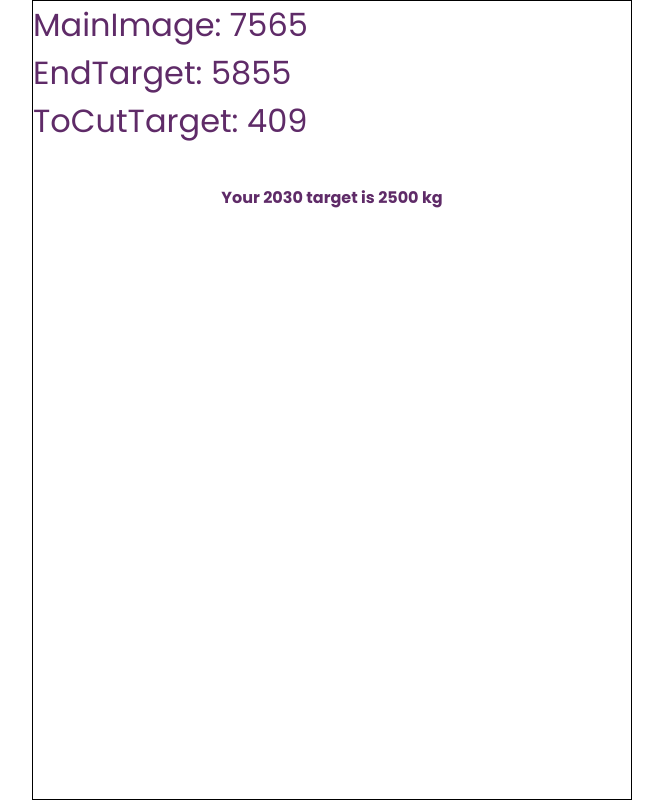
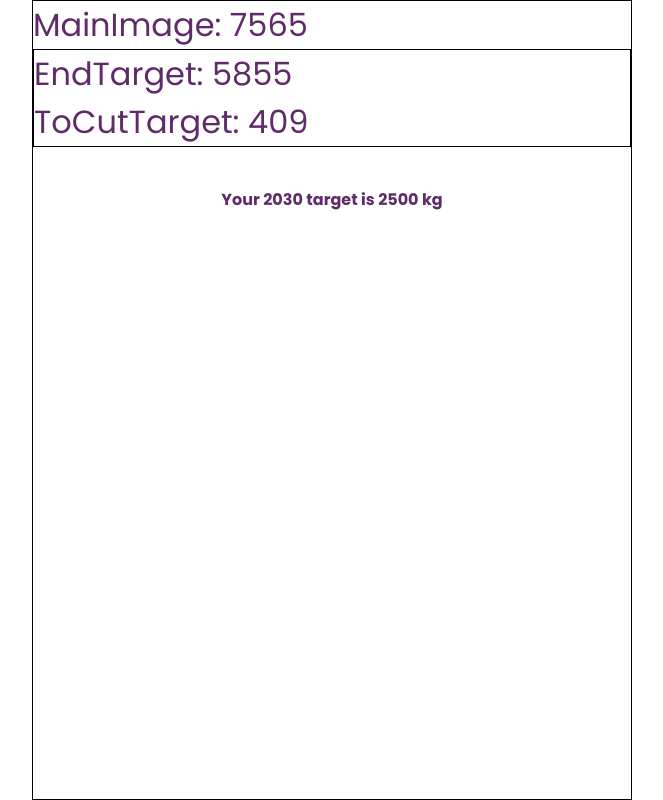
Before and after one commit to e-lizL/giki-coding-challenge, a React (Vite) app: page / in a window 1280 px wide. Shown: the whole page, without its empty margins (308-971 px from the left). Built offline with nearby package versions, Linux system fonts and the light colour scheme.

Commit message:
refactor: reorder components to create a row

```diff
--- a/src/App.tsx
+++ b/src/App.tsx
@@ -1,8 +1,14 @@
 import styled from 'styled-components';
 import MainImage from './components/MainImage';
-import EndTarget from './components/EndTarget';
-import ToCutTarget from './components/ToCutTarget';
+import TargetsRow from './components/TargetsRow';
 import TotalTarget from './components/TotalTarget';
+
+const carbonData = {
+  currentFootprint: 7565,
+  endTarget: 5855,
+  toCutTarget: 409,
+  totalTarget: 2500
+}
 
 const Container = styled.div`
   width: 600px;
@@ -12,23 +18,20 @@ const Container = styled.div`
   color: var(--primary-text);
 `;
 
-const carbonData = {
-  currentFootprint: 7565,
-  endTarget: 5855,
-  toCutTarget: 409,
-  totalTarget: 2500
-}
-
 function App() {
-
-  console.log(carbonData.endTarget);
 
   return (
     <Container>
+
       <MainImage currentFootprint={carbonData.currentFootprint} />
-      <EndTarget endTarget={carbonData.endTarget}/>
-      <ToCutTarget toCutTarget={carbonData.toCutTarget}/>
+
+      <TargetsRow
+        endTarget={carbonData.endTarget}
+        toCutTarget={carbonData.toCutTarget}
+      />
+
       <TotalTarget totalTarget={carbonData.totalTarget} />
+
     </Container>
   )
 }
--- a/src/components/EndTarget.tsx
+++ /dev/null
@@ -1,10 +0,0 @@
-interface endTarget {
-  endTarget: number
-};
-
-export default function EndTarget({ endTarget }: endTarget) {
-
-  return (
-    <h1>EndTarget: {endTarget}</h1>
-  )
-}
--- /dev/null
+++ b/src/components/TargetsRow.tsx
@@ -0,0 +1,20 @@
+import styled from 'styled-components';
+
+interface TargetsRowProps {
+  endTarget: number,
+  toCutTarget: number
+};
+
+const StyledWrapper = styled.div`
+  border: 1px solid black;
+`;
+
+export default function TargetsRow({ endTarget, toCutTarget }: TargetsRowProps) {
+
+  return (
+    <StyledWrapper>
+      <h1>EndTarget: {endTarget}</h1>
+      <h1>ToCutTarget: {toCutTarget}</h1>
+    </StyledWrapper>
+  )
+}
--- a/src/components/ToCutTarget.tsx
+++ /dev/null
@@ -1,10 +0,0 @@
-interface ToCutProps {
-  toCutTarget: number
-};
-
-export default function ToCutTarget({ toCutTarget }: ToCutProps) {
-
-  return (
-    <h1>ToCutTarget: {toCutTarget}</h1>
-  )
-}
```
